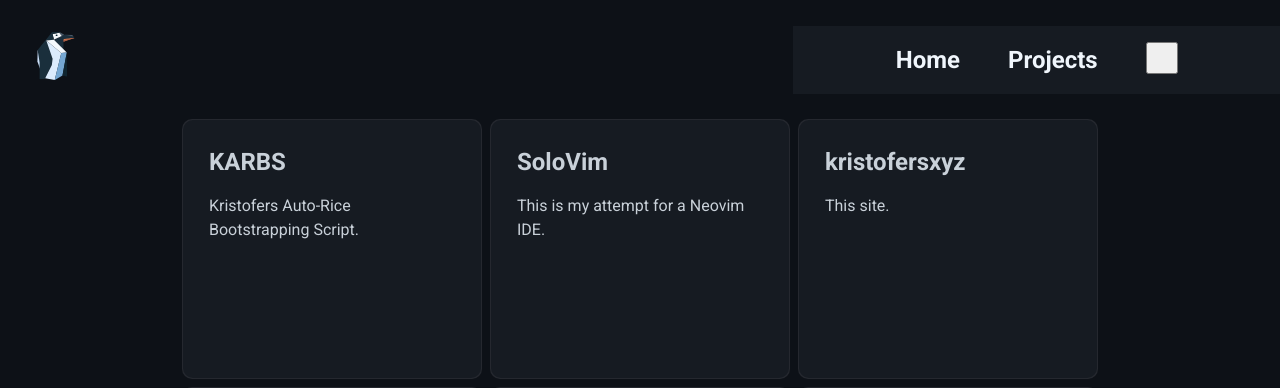
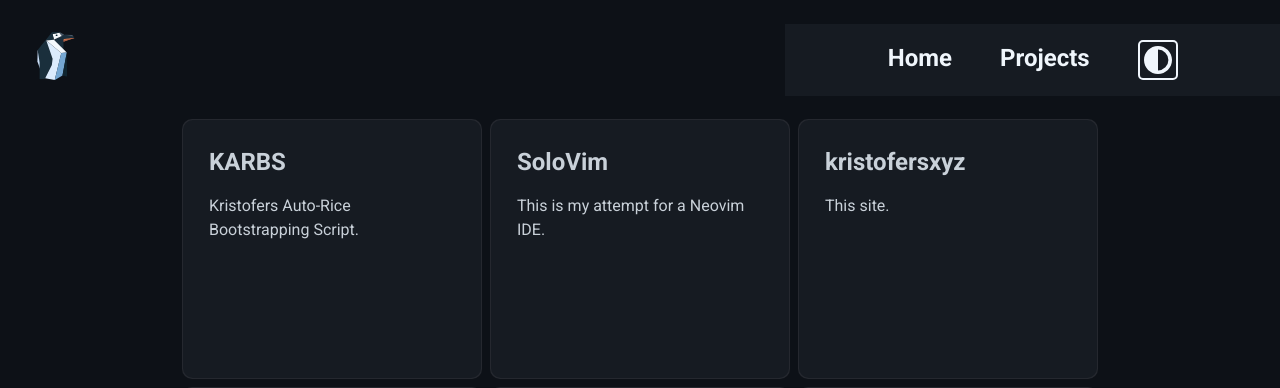
Before and after one commit to kristoferssolo/kristofersxyz, a Django app: page /projects/ in a window 1280 px wide. Shown: the top 388 px of the page. Run offline with Django 4.2, Linux system fonts and the light colour scheme; parts of the project's set-up code (start-up, migrations or seed data) failed here and were passed over.

Commit message:
Added theme change button

```diff
--- a/static/main/css/layout.css
+++ b/static/main/css/layout.css
@@ -69,6 +69,18 @@ em {
     margin-inline-end: 0.75rem;
 }
 
+.color-mode-toggle {
+    color: var(--color-header-text);
+    border: 2px solid currentColor;
+    margin: auto;
+    padding: 4px;
+    background: transparent;
+    cursor: pointer;
+    border-radius: 5px;
+    width: 2.5rem;
+    height: 2.5rem;
+}
+
 @media (max-width: 35em) {
     .primary-navigation {
         --gap: 3rem;
@@ -104,6 +116,12 @@ em {
     [data-color-mode="light"] {
         --color-header-text: var(--color-fg-default);
     }
+
+    .color-mode-toggle {
+        margin: 0 1rem 0 auto;
+        width: 3rem;
+        height: 3rem;
+    }
 }
 
 @media (min-width: 35em) {
@@ -114,12 +132,7 @@ em {
         background-color: var(--color-header-bg-default);
     }
 
-    .primary-navigation a:hover {
+    .primary-navigation *:hover {
         color: var(--color-header-text-hover);
     }
 }
-
-#color-mode-toggle {
-    width: 2rem;
-    height: 2rem;
-}
--- a/templates/layout.html
+++ b/templates/layout.html
@@ -47,7 +47,11 @@
                     <a href="{% url 'projects' %}" class="bold">Projects</a>
                     <button id="color-mode-toggle"
                             class="color-mode-toggle"
-                            aria-label="toggle dark mode "></button>
+                            aria-label="toggle dark mode ">
+                        <svg width="100%" xmlns="http://www.w3.org/2000/svg" viewBox="0 0 496 496">
+                            <path fill="currentColor" d="M8,256C8,393,119,504,256,504S504,393,504,256,393,8,256,8,8,119,8,256ZM256,440V72a184,184,0,0,1,0,368Z" transform="translate(-8 -8)"/>
+                        </svg>
+                    </button>
                 </div>
             </nav>
         </header>
```
